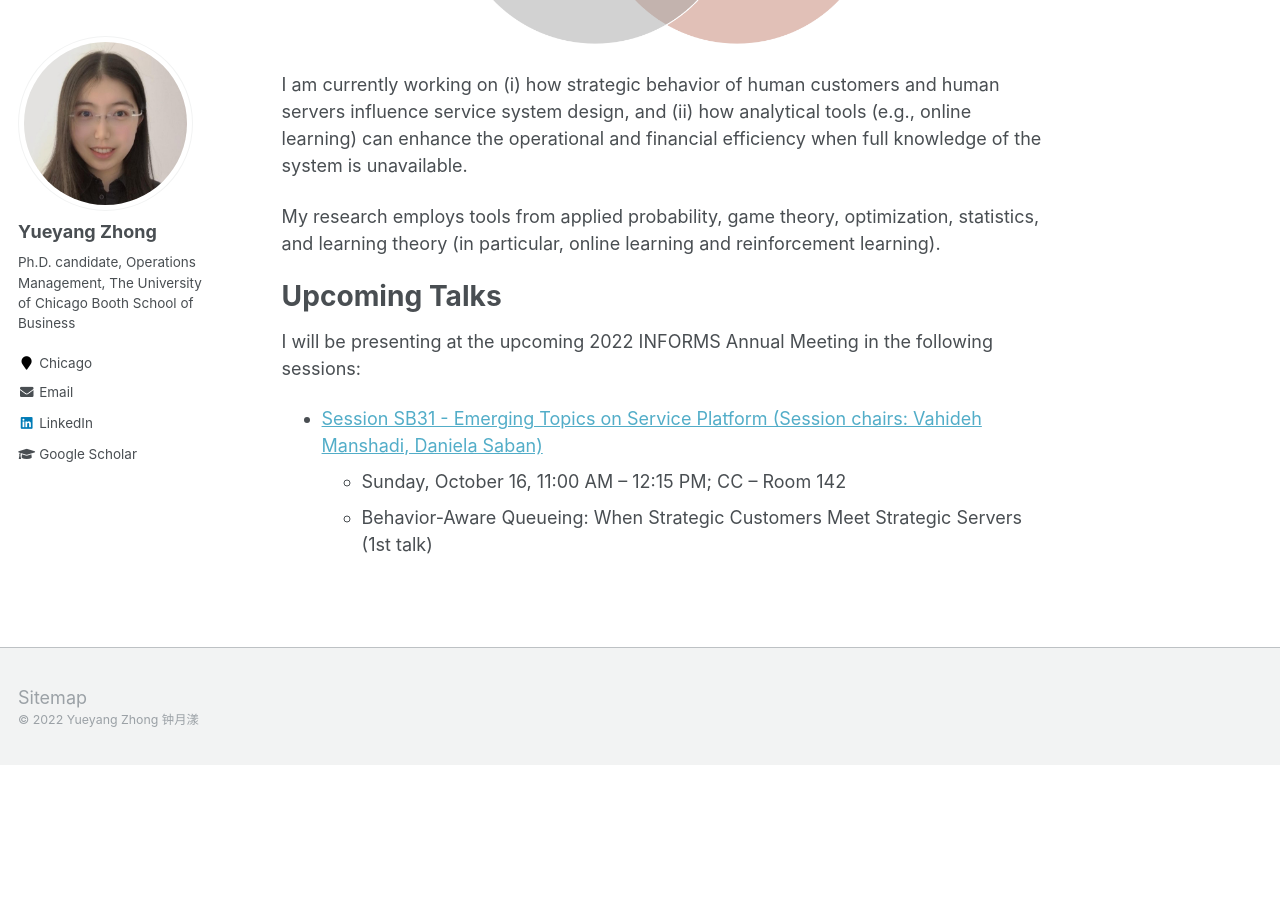
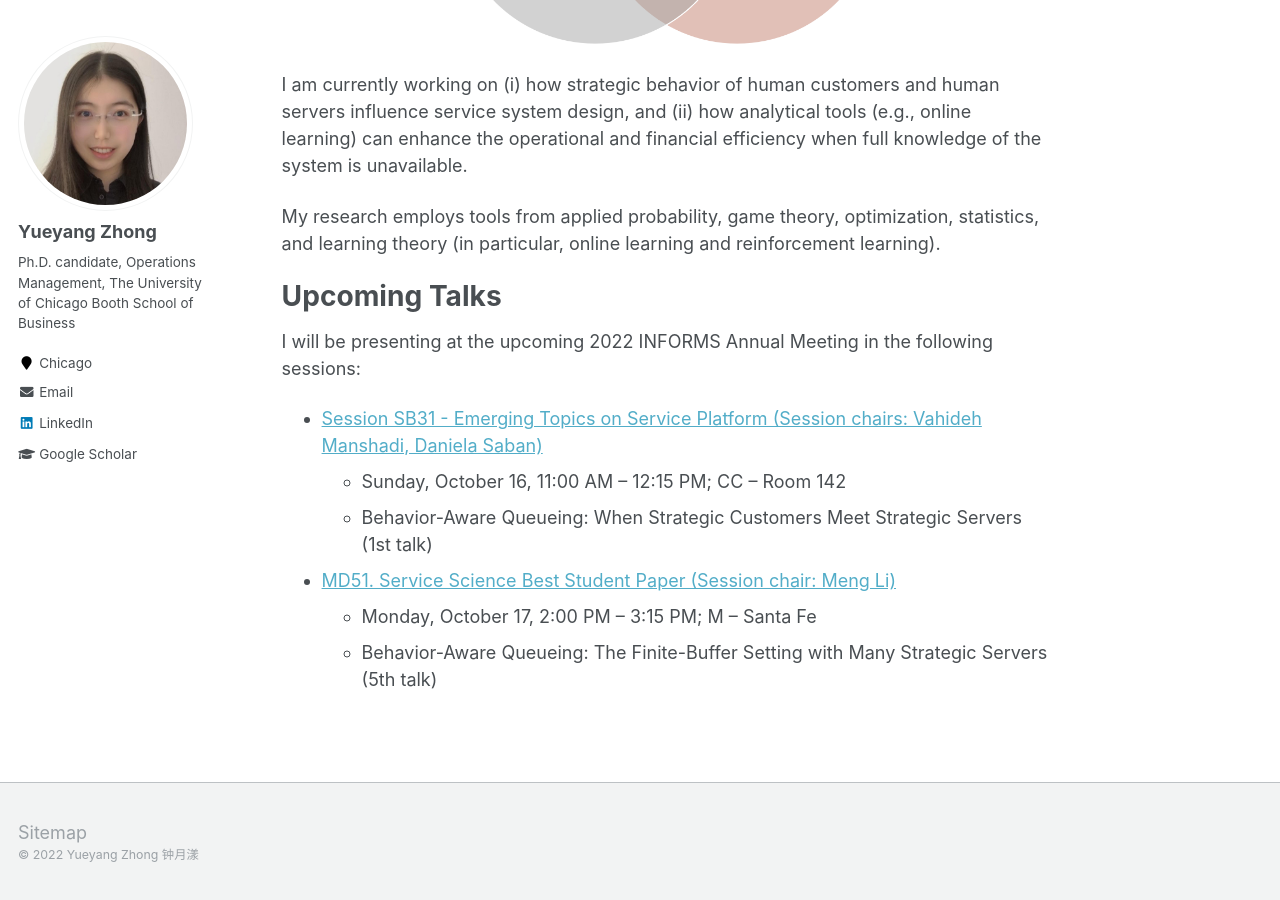
Before and after one commit to alicemengqi/site, a Jekyll site: the page built from _pages/about.md, in a window 1280 px wide and 900 px high, scrolled down 907 px. Built offline with Jekyll 4.4.1, drawn with Linux system fonts in a browser that asks for light colours; before the commit the page ends 1672 px from its top, so only the background shows below that.

Commit message:
Update about.md

```diff
--- a/_pages/about.md
+++ b/_pages/about.md
@@ -29,3 +29,7 @@ I will be presenting at the upcoming 2022 INFORMS Annual Meeting in the followin
 - [Session SB31 - Emerging Topics on Service Platform (Session chairs: Vahideh Manshadi, Daniela Saban)](https://www.abstractsonline.com/pp8/?__hstc=194041586.26d432e6e1461cbb4404a540a9b0c1e1.1657821478539.1661982061825.1661987443359.66&__hssc=194041586.2.1661987443359&__hsfp=4151869950&hsCtaTracking=025ee829-9db5-4f89-95dc-637573ec15db%7Cea016d7d-8b17-4156-8c3b-c1c801f2ba1f#!/10693/session/1064)
   - Sunday, October 16, 11:00 AM – 12:15 PM; CC – Room 142
   - Behavior-Aware Queueing: When Strategic Customers Meet Strategic Servers (1st talk)
+
+- [MD51. Service Science Best Student Paper (Session chair: Meng Li)](https://www.abstractsonline.com/pp8/?__hstc=194041586.26d432e6e1461cbb4404a540a9b0c1e1.1657821478539.1661982061825.1661987443359.66&__hssc=194041586.2.1661987443359&__hsfp=4151869950&hsCtaTracking=025ee829-9db5-4f89-95dc-637573ec15db%7Cea016d7d-8b17-4156-8c3b-c1c801f2ba1f#!/10693/session/1526)
+  - Monday, October 17, 2:00 PM – 3:15 PM; M – Santa Fe
+  - Behavior-Aware Queueing: The Finite-Buffer Setting with Many Strategic Servers (5th talk)
```
